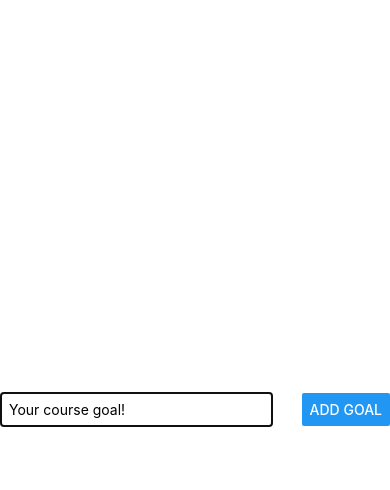
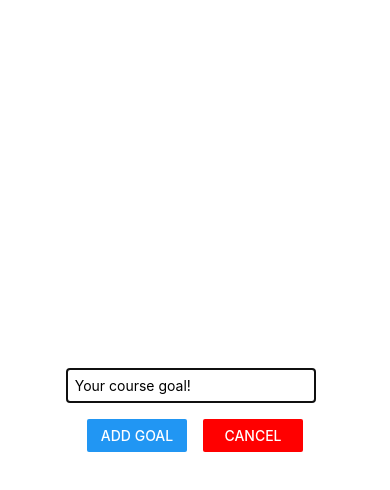
Before and after one commit to carlitoSwaaay/RNCourse, a React Native app: screen / in a window 390 px wide. Both pictures are taken after a click on the button "ADD NEW GOAL". Shown: the top 490 px of the page. Built offline with nearby package versions, Linux system fonts and the light colour scheme.

Commit message:
added cancel button and styling

```diff
--- a/App.js
+++ b/App.js
@@ -23,8 +23,7 @@ import GoalItem from './components/GoalItem';
    };
 
    const deleteGoalHandler = (id) => {
-     setCourseGoals(currentCourseGoals => {
-       console.log('deleteGoalHandler');
+     setCourseGoals((currentCourseGoals) => {
        return currentCourseGoals.filter((goal) => goal.id !== id);
      });
    }
--- a/components/GoalInput.js
+++ b/components/GoalInput.js
@@ -25,7 +25,14 @@ const GoalInput = (props) => {
         onChangeText={goalInputHandler}
         value={enteredGoalText}
         />
+        <View style={styles.buttonContainer}>
+          <View style={styles.button}>
         <Button title="Add Goal" onPress={addGoalHandler} />
+          </View>
+          <View style={styles.button}>
+            <Button title="Cancel" color="red" onPress={props.onCancel} />
+          </View>
+        </View>
       </View>
     </Modal>
   );
@@ -36,10 +43,10 @@ export default GoalInput;
 const styles = StyleSheet.create({
   inputContainer: {
     flex: 1,
-    flexDirection: 'row',
-    justifyContent: 'space-between',
+    justifyContent: 'center',
     alignItems: 'center',
     marginBottom: 24,
+    padding: 16,
     borderBottomWidth: 1,
     borderBottomColor: '#cccccc',
   },
@@ -50,4 +57,12 @@ const styles = StyleSheet.create({
     marginRight: 8,
     padding: 8
   },
+  buttonContainer: {
+    marginTop: 16,
+    flexDirection: 'row',
+  },
+  button: {
+    width: 100,
+    marginHorizontal: 8
+  },
 });
--- a/components/GoalItem.js
+++ b/components/GoalItem.js
@@ -27,7 +27,7 @@ const styles = StyleSheet.create({
     color: 'white',
     fontWeight: 'bold',
     fontSize: 16,
-    padding: 4,
+    padding: 8,
   },
   pressedItem: {
     opacity: 0.5,
```
